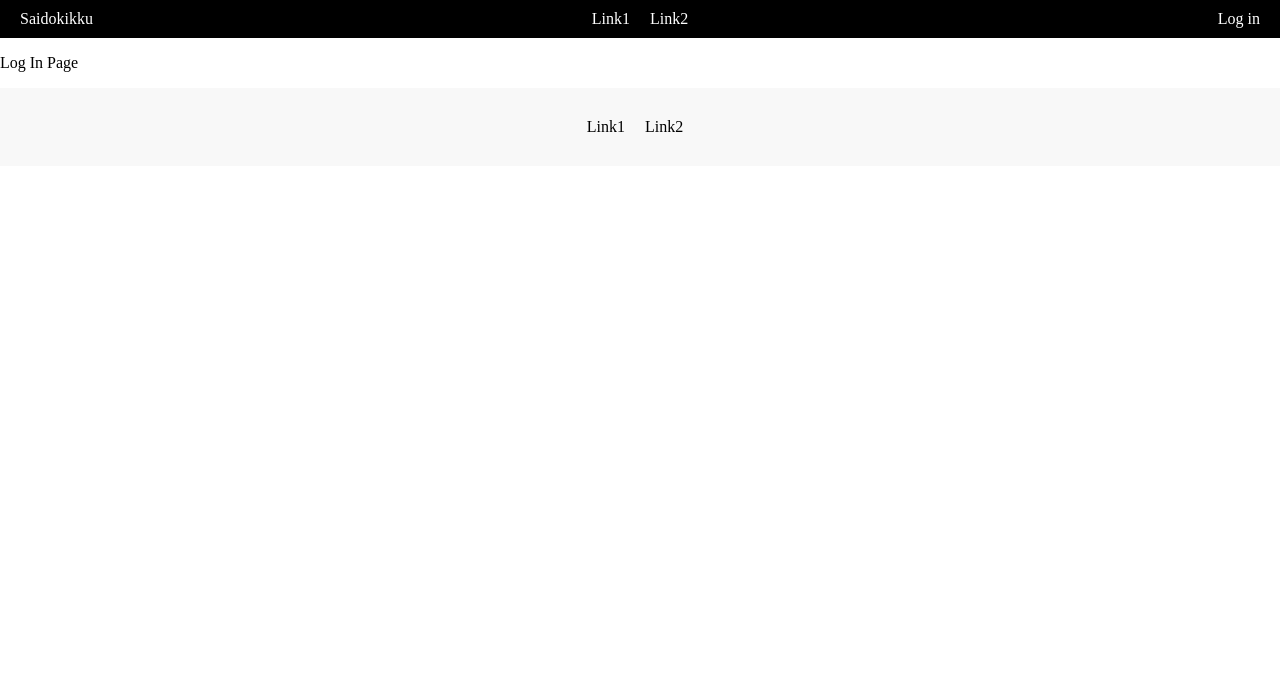
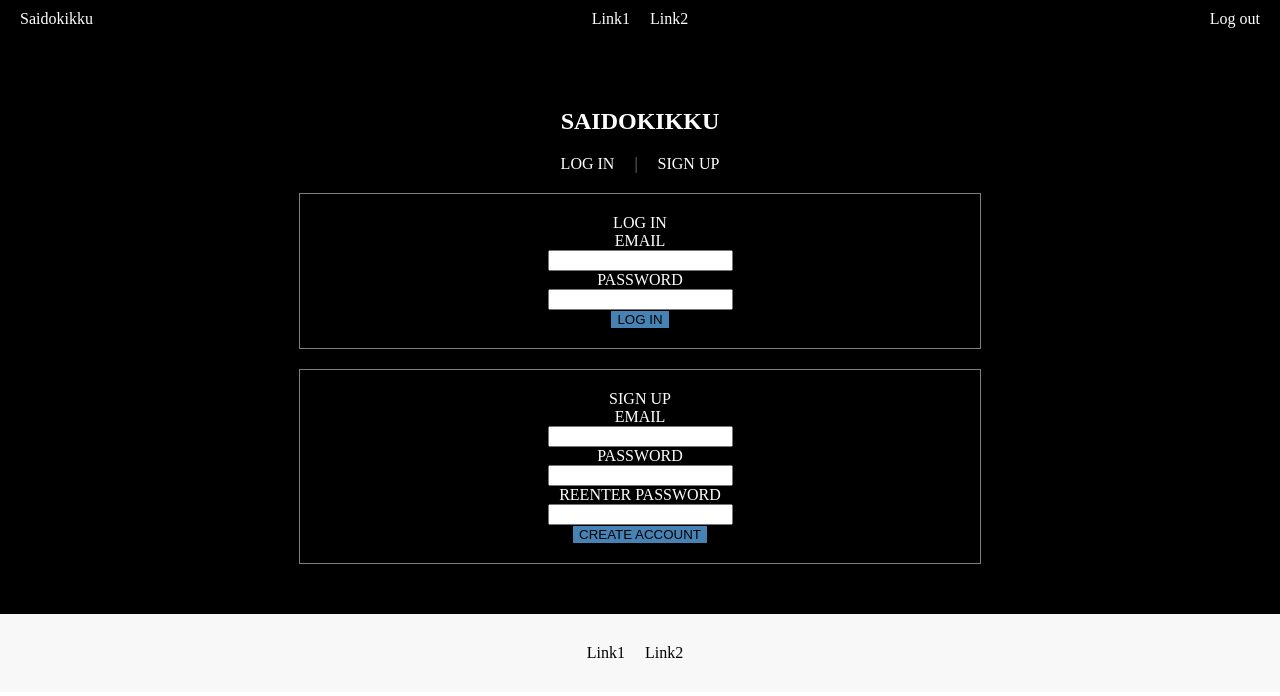
Before and after one commit to mikeadossi/Saidokikku, a React app: page /logIn in a window 1280 px wide. Shown: the top 696 px of the page. Built offline with nearby package versions, Linux system fonts and the light colour scheme.

Commit message:
created log in and sign up ages

```diff
--- a/src/App.css
+++ b/src/App.css
@@ -1,3 +1,7 @@
 body{
   margin:0;
 }
+
+textarea:focus, input:focus{
+    outline: none;
+}
--- a/src/components/Header/HeaderCenter/HeaderCenter.css
+++ b/src/components/Header/HeaderCenter/HeaderCenter.css
@@ -1,4 +1,4 @@
-.header_center{
+.header_center_content{
   width:60%;
   float:right;
   text-align: center;
--- a/src/components/Header/HeaderCenter/HeaderCenter.js
+++ b/src/components/Header/HeaderCenter/HeaderCenter.js
@@ -5,7 +5,7 @@ import { Link }  from 'react-router-dom';
 class HeaderCenter extends Component {
   render() {
     return (
-      <div className="header_center">
+      <div className="header_center_content">
         <Link to="/saitama" className="nav_links">
           <div className="header_center_links header_center_link1">Link1</div>
         </Link>
--- a/src/components/Header/HeaderRight/HeaderRight.js
+++ b/src/components/Header/HeaderRight/HeaderRight.js
@@ -7,7 +7,7 @@ class HeaderRight extends Component {
     return (
       <div>
         <div className="header_right">
-          <Link to="/logIn" className="nav_links"><a>Log in</a></Link>
+          <Link to="/logIn" className="nav_links"><a>Log out</a></Link>
         </div>
       </div>
     );
--- a/src/containers/LogIn/LogIn.css
+++ b/src/containers/LogIn/LogIn.css
@@ -0,0 +1,36 @@
+.logIn_content{
+  width:100%;
+  float:right;
+  text-align: center;
+  padding:50px 0px 50px 50px;
+  color:white;
+  background-color:black;
+}
+
+.logIn_select_links{
+  display:inline-block;
+}
+
+.logIn_select_seperator{
+  padding: 0px 20px 0px 20px;
+  color:grey;
+}
+
+.logIn_main_options{
+  border:1px solid grey;
+  margin-left:auto;
+  margin-right:auto;
+  width:50%;
+  margin-top:20px;
+  padding:20px;
+}
+
+.logIn_button{
+  background-color:steelblue;
+  border:none;
+  cursor:pointer;
+}
+
+.logIn_button:hover{
+  color:white;
+}
--- a/src/containers/LogIn/LogIn.js
+++ b/src/containers/LogIn/LogIn.js
@@ -2,9 +2,34 @@ import React from 'react';
 import './LogIn.css';
 
 const LogIn = () => (
-  <section className="logIn_content">
-    <p>Log In Page</p>
-  </section>
+  <div className="logIn_content">
+    <h2>SAIDOKIKKU</h2>
+    <div className="logIn_select_container">
+      <div className="logIn_select_login logIn_select_links">LOG IN</div>
+      <div className="logIn_select_seperator logIn_select_links">|</div>
+      <div className="logIn_select_signup logIn_select_links">SIGN UP</div>
+    </div>
+    <div className="logIn_main_container">
+      <form className="logIn_main_options logIn_form_logIn">
+        <div className="logIn_main_header">LOG IN</div>
+        <div className="label logIn_email_label"><label>EMAIL</label></div>
+        <div><input className="logIn_logIn_email_input" type="email"></input></div>
+        <div className="label logIn_logIn_password_label"><label>PASSWORD</label></div>
+        <div><input className="logIn_logIn_password_input" type="password"></input></div>
+        <input className="logIn_button logIn_logIn_submit" type="submit" value="LOG IN" />
+      </form>
+      <form className="logIn_main_options logIn_form_signUp">
+        <div className="logIn_main_header">SIGN UP</div>
+        <div className="label logIn_email_label"><label>EMAIL</label></div>
+        <div><input className="logIn_signUp_email_input" type="email"></input></div>
+        <div className="label logIn_signUp_password_label"><label>PASSWORD</label></div>
+        <div><input className="logIn_signUp_password_input" type="password"></input></div>
+        <div className="label logIn_signUp_password_label"><label>REENTER PASSWORD</label></div>
+        <div><input className="logIn_signUp_password_input" type="password"></input></div>
+        <input className="logIn_button logIn_signUp_submit" type="submit" value="CREATE ACCOUNT" />
+      </form>
+    </div>
+  </div>
 );
 
 export default LogIn;
```
